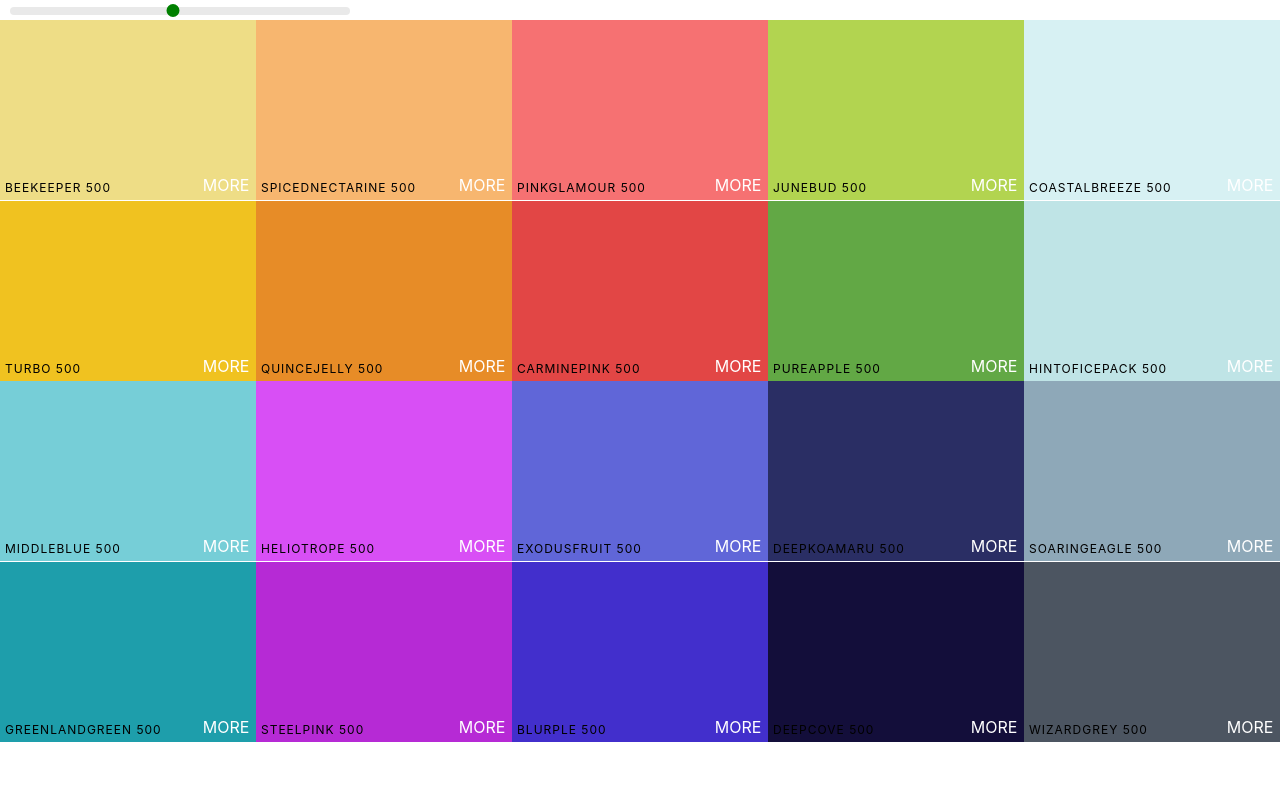
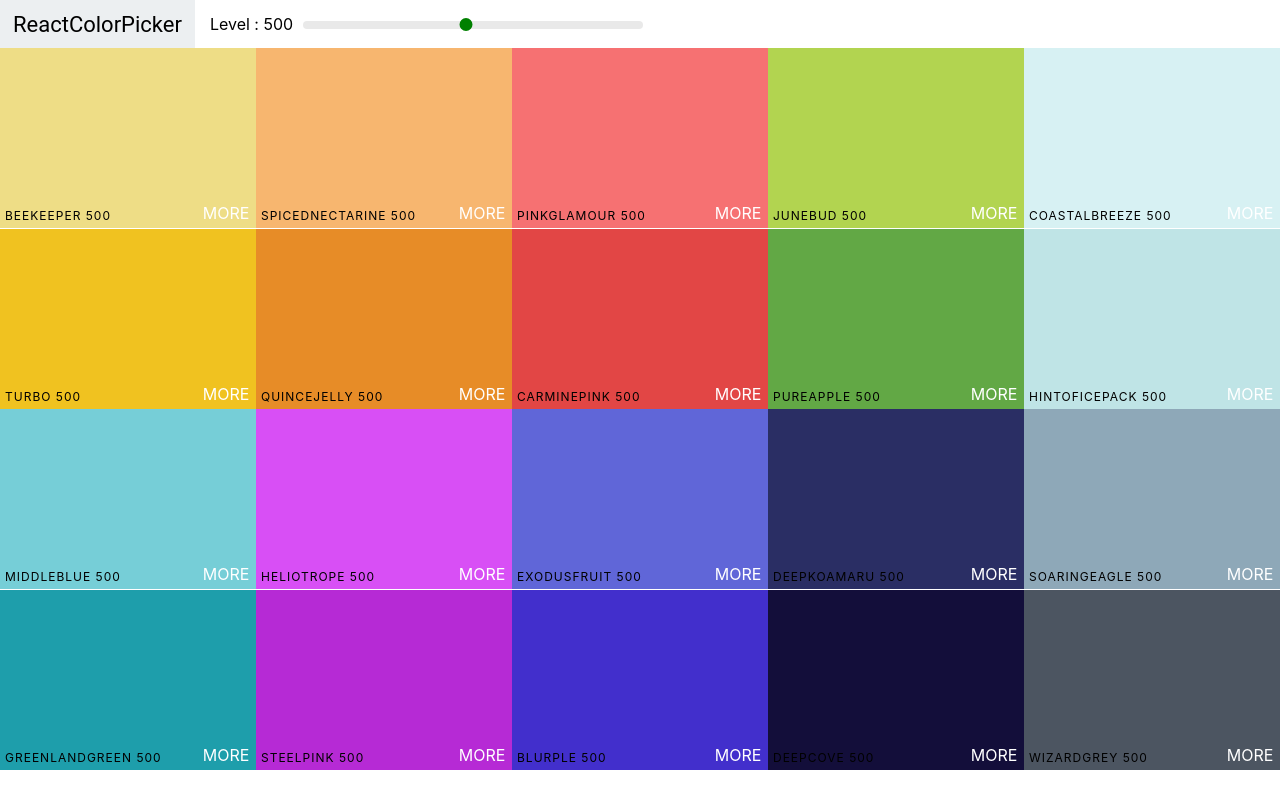
Before and after one commit to HitenSidapara/ReactColorsAppProject, a React (Create React App) app: page / in a window 1280 px wide. Built offline with nearby package versions, Linux system fonts and the light colour scheme.

Commit message:
[ADD] :  create navbar in Application

```diff
--- /dev/null
+++ b/src/Navbar.css
@@ -0,0 +1,47 @@
+.Navbar{
+    display: flex;
+    align-items: center;
+    justify-content: flex-start;
+    height: 6vh;
+}
+.logo{
+    margin-right: 15px;
+    padding: 0 13px;
+    font-size: 22px;
+    background-color: #eceff1;
+    font-family: Roboto;
+    height: 100%;
+    display: flex;
+    align-items: center;
+}
+
+.logo a {
+    text-decoration: none;
+    color: black;
+}
+
+.slider{
+    width: 340px;
+    margin: 0 10px;
+    display: inline-block;
+}
+.rc-slider-track{
+    background-color: transparent;
+}
+.rc-slider-handle,
+.rc-slider-handle:active,
+.rc-slider-handle:hover,
+.rc-slider-handle:focus
+{
+    background-color: green;
+    outline: none;
+    border: 2px solid green;
+    box-shadow: none;
+    width: 13px;
+    height: 13px;
+    margin-left: -7px;
+    margin-top:-3px
+}
+.rc-slider-rail{
+    height: 8px;
+}
--- /dev/null
+++ b/src/Navbar.js
@@ -0,0 +1,30 @@
+import React, { Component } from 'react'
+import 'rc-slider/assets/index.css'
+import Slider from 'rc-slider';
+import './Navbar.css';
+
+
+export default class Navbar extends Component {
+    render() {
+        const { level, changeLevel } = this.props;
+        return (
+            <header className="Navbar">
+                <div className="logo">
+                    <a href="#">ReactColorPicker</a>
+                </div>
+                <div className="slider-container">
+                    <span>Level : {level}</span>
+                    <div className="slider">
+                        <Slider
+                            defaultValue={level}
+                            min={100}
+                            max={900}
+                            step={100}
+                            onAfterChange={changeLevel}
+                        />
+                    </div>
+                </div>
+            </header>
+        )
+    }
+}
--- a/src/Palette.css
+++ b/src/Palette.css
@@ -4,28 +4,3 @@
 .Palette-colors{
     height: 90%;
 }
-.slider{
-    width: 340px;
-    margin: 0 10px;
-    display: inline-block;
-}
-.rc-slider-track{
-    background-color: transparent;
-}
-.rc-slider-handle,
-.rc-slider-handle:active,
-.rc-slider-handle:hover,
-.rc-slider-handle:focus
-{
-    background-color: green;
-    outline: none;
-    border: 2px solid green;
-    box-shadow: none;
-    width: 13px;
-    height: 13px;
-    margin-left: -7px;
-    margin-top:-3px
-}
-.rc-slider-rail{
-    height: 8px;
-}
--- a/src/Palette.js
+++ b/src/Palette.js
@@ -1,8 +1,7 @@
 import React, { Component } from 'react'
 import ColorBox from './ColorBox';
-import 'rc-slider/assets/index.css'
+import Navbar from './Navbar'
 import './Palette.css';
-import Slider from 'rc-slider';
 
 export default class Palette extends Component {
     constructor(props) {
@@ -21,16 +20,7 @@
         })
         return (
             <div className="Palette">
-                <div className="slider">
-                    <Slider
-                        defaultValue={level}
-                        min={100}
-                        max={900}
-                        step={100}
-                        onAfterChange={this.changeLevel}
-                    />
-                </div>
-                {/* NavBar Comes Here */}
+                <Navbar level={level} changeLevel={this.changeLevel} />
                 <div className="Palette-colors">
                     {colorBoxes}
                 </div>
```
